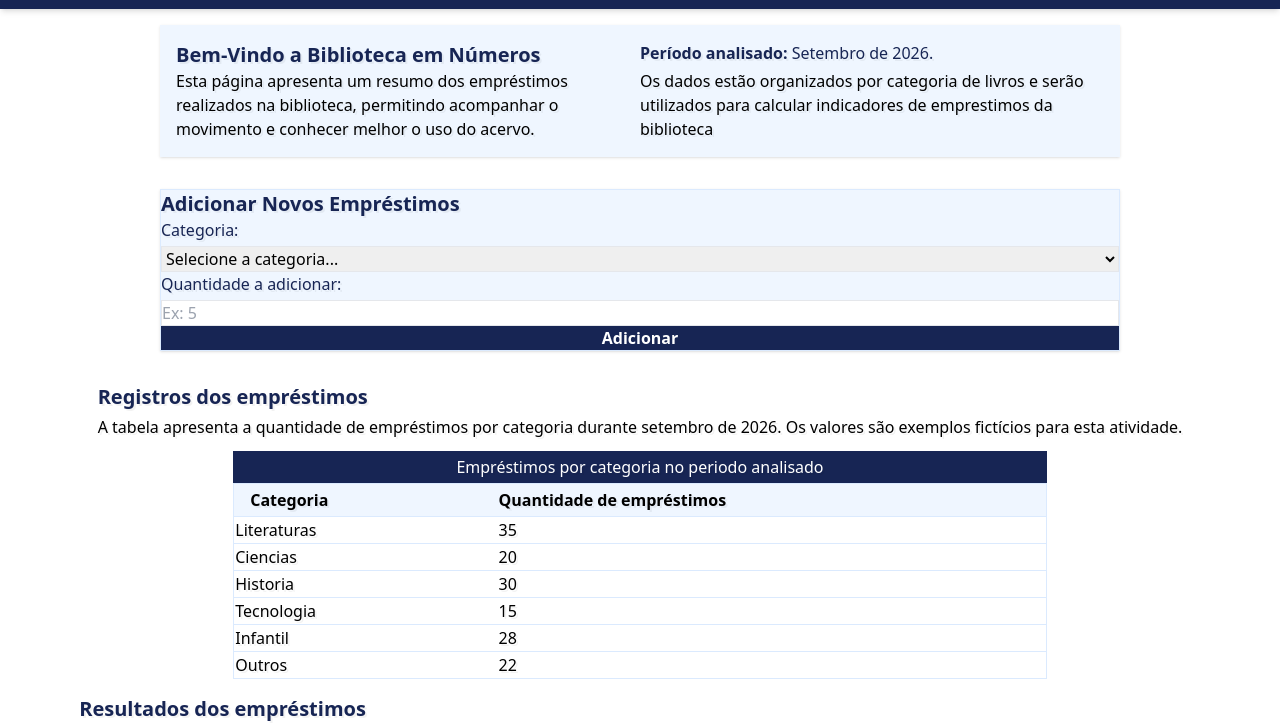
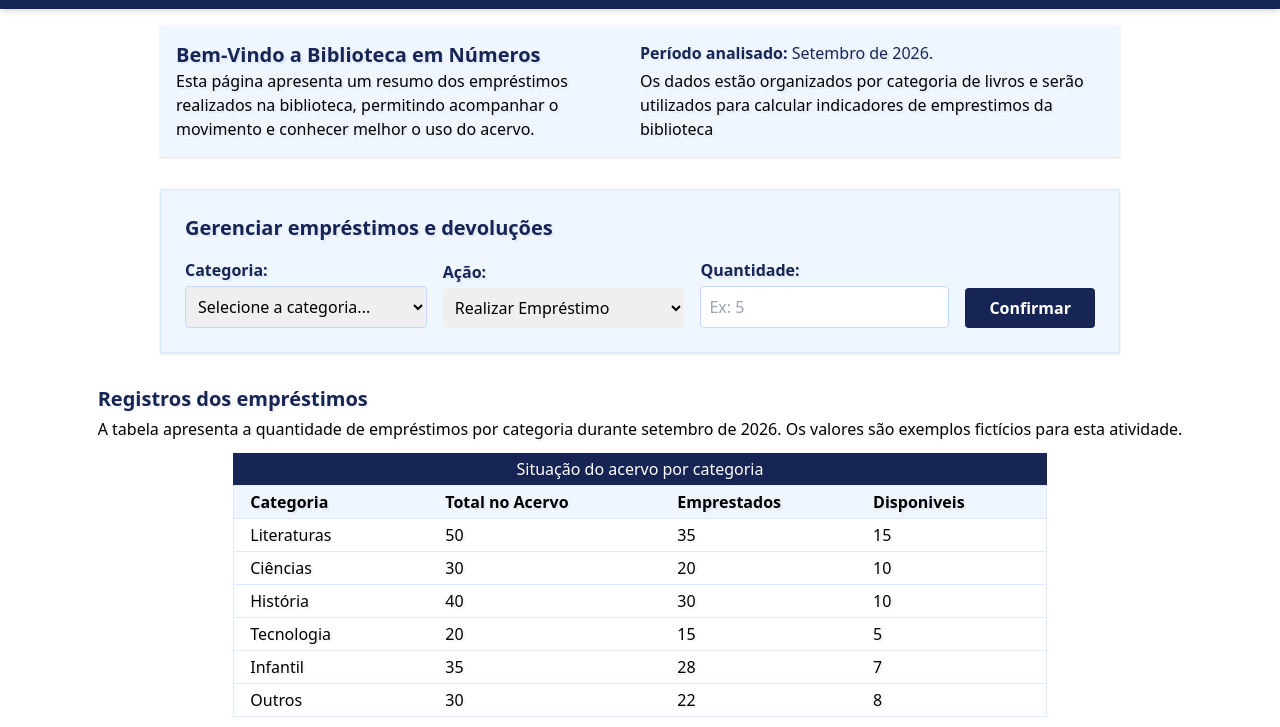
Before and after one commit to GuilhermeFontesMorais/Emprestimos-Biblioteca, a website: page src/index.html in a window 1280 px wide. Shown: the part 63-790 px from the top of the page. Drawn offline with Linux system fonts and the light colour scheme.

Commit message:
Implementa limite de acervo, controle de devoluções e alertas

```diff
--- a/src/index.html
+++ b/src/index.html
@@ -49,7 +49,9 @@
         <!-- Nova seção para Adicionar Empréstimos -->
         <section class="m-4 p-6 bg-blue-50 w-3/4 shadow justify-self-center border border-blue-100"
             id="adicionar-registros">
-            <h2 class="mb-4 text-xl text-blue-950 font-bold">Adicionar Novos Empréstimos</h2>
+            <h2 class="mb-4 text-xl text-blue-950 font-bold">Gerenciar empréstimos e devoluções</h2>
+
+            <div id="mensagem-alerta" class="hidden mb-4 p-3 rounded font-semibold text-center text-sm"></div>
 
             <form id="form-adicionar" class="flex flex-col sm:flex-row gap-4 items-end">
                 <div class="flex flex-col flex-grow w-full">
@@ -66,10 +68,17 @@
                         <option value="5">Outros</option>
                     </select>
                 </div>
+<!--adicionar devolução-->
+                <div class="flex flex-col flex-grow w-full">
+                    <label for="acao-select" class="text-blue-950 font-semibold mb-1">Ação:</label>
+                    <select id="acao-select" class="p-2 border-blue-200 rounded focus:outline-none focus:ring-blue-950" required>
+                        <option value="emprestar">Realizar Empréstimo</option>
+                        <option value="devolver">Realizar Devolução</option>
+                    </select>
+                </div>
 
                 <div class="flex flex-col flex-grow w-full">
-                    <label for="quantidade-input" class="text-blue-950 font-semibold mb-1">Quantidade a
-                        adicionar:</label>
+                    <label for="quantidade-input" class="text-blue-950 font-semibold mb-1">Quantidade:</label>
                     <input type="number" id="quantidade-input" min="1"
                         class="p-2 border border-blue-200 rounded focus:outline-none focus:ring-2 focus:ring-blue-950"
                         placeholder="Ex: 5" required>
@@ -77,7 +86,7 @@
 
                 <button type="submit"
                     class="bg-blue-950 text-white font-bold py-2 px-6 rounded hover:bg-blue-800 transition-colors w-full sm:w-auto">
-                    Adicionar
+                    Confirmar
                 </button>
             </form>
         </section>
@@ -92,41 +101,26 @@
 
             <table class="w-3/4 text-left justify-self-center mt-3 border border-blue-100">
                 <caption class="py-1 px-4 bg-blue-950 text-white">
-                    Empréstimos por categoria no periodo analisado
+                    Situação do acervo por categoria
                 </caption>
-
+<!--alteração na tabela-->
                 <thead class="bg-blue-50">
                     <tr>
                         <th class="py-1 px-4" scope="col">Categoria</th>
-                        <th scope="col">Quantidade de empréstimos</th>
+                        <th scope="col">Total no Acervo</th>
+                        <th scope="col">Emprestados</th>
+                        <th scope="col">Disponiveis</th>
                     </tr>
                 </thead>
 
                 <tbody>
-                    <tr class="border border-blue-100">
-                        <td>Literaturas</td>
-                        <td>35</td>
-                    </tr>
-                    <tr class="border border-blue-100">
-                        <td>Ciencias</td>
-                        <td>20</td>
-                    </tr>
-                    <tr class="border border-blue-100">
-                        <td>Historia</td>
-                        <td>30</td>
-                    </tr>
-                    <tr class="border border-blue-100">
-                        <td>Tecnologia</td>
-                        <td>15</td>
-                    </tr>
-                    <tr class="border border-blue-100">
-                        <td>Infantil</td>
-                        <td>28</td>
-                    </tr>
-                    <tr class="border border-blue-100">
-                        <td>Outros</td>
-                        <td>22</td>
-                    </tr>
+            <!-- Linhas mantidas no HTML para manter a estrutura inicial -->
+                    <tr class="border border-blue-100"><td class="py-1 px-4">Literaturas</td><td>0</td><td>0</td><td>0</td></tr>
+                    <tr class="border border-blue-100"><td class="py-1 px-4">Ciências</td><td>0</td><td>0</td><td>0</td></tr>
+                    <tr class="border border-blue-100"><td class="py-1 px-4">História</td><td>0</td><td>0</td><td>0</td></tr>
+                    <tr class="border border-blue-100"><td class="py-1 px-4">Tecnologia</td><td>0</td><td>0</td><td>0</td></tr>
+                    <tr class="border border-blue-100"><td class="py-1 px-4">Infantil</td><td>0</td><td>0</td><td>0</td></tr>
+                    <tr class="border border-blue-100"><td class="py-1 px-4">Outros</td><td>0</td><td>0</td><td>0</td></tr>
                 </tbody>
             </table>
         </section>
--- a/src/script.js
+++ b/src/script.js
@@ -1,30 +1,31 @@
 // 1. Variáveis de estado global
-let registrosEmprestimos = [35, 20, 30, 15, 28, 22]; // Usando let para permitir modificações, se necessário
+// Array de objetos: representa o acervo da biblioteca
+const categoriasAcervo = [
+    { nome: "Literaturas", totalExemplares: 50, emprestados: 35 },
+    { nome: "Ciências", totalExemplares: 30, emprestados: 20 },
+    { nome: "História", totalExemplares: 40, emprestados: 30 },
+    { nome: "Tecnologia", totalExemplares: 20, emprestados: 15 },
+    { nome: "Infantil", totalExemplares: 35, emprestados: 28 },
+    { nome: "Outros", totalExemplares: 30, emprestados: 22 }
+];
 const mesAnalise = "Setembro de 2026";
-const valorReferencia = 25;
+const valorReferencia = 25; //Meta de corte para saber se uma categoria teve "alto movimento"
 
 // 2. Funções de Cálculo
-function calcularTotal(valores) {
-    let soma = 0;
-    for (let valor of valores) {
-        soma += valor;
-    }
-    return soma;
+
+function calcularTotalEmprestimos(categorias) {
+    //reduce() percorre o array acumulado a propriedade 'emprestados' de cada categoria
+    return categorias.reduce((soma, cat) => soma + cat.emprestados, 0);
 }
 
 function calcularMedia(total, quantidade) {
-    if (quantidade === 0) return 0;
+    if (quantidade === 0) return 0; //Previne divisão por zero
     return total / quantidade;
 }
 
-function contarAcimaReferencia(valores, referencia) {
-    let contador = 0;
-    for (let i = 0; i < valores.length; i++) {
-        if (valores[i] > referencia) {
-            contador++;
-        }
-    }
-    return contador;
+function contarAcimaReferencia(categorias, referencia) {
+    // filter() cria uma lista contendo apenas quem atende ao citerio .length pega o total
+    return categorias.filter(cat => cat.emprestados > referencia).length;
 }
 
 function classificarMovimento(total) {
@@ -37,27 +38,54 @@ function classificarMovimento(total) {
     }
 }
 
-// 3. Funções de Atualização da Interface (DOM)
+//3. FEEDBACK VISUAL AO USUÁRIO
+function exibirMenssagem(texto, tipo) {
+    const boxAlerta = document.getElementById("mensagem-alerta");
+    if (!boxAlerta) return;
 
-// Atualiza a tabela HTML com base nos dados do array
-function atualizarTabela() {
-    const linhasTabela = document.querySelectorAll("tbody tr");
-    for (let i = 0; i < linhasTabela.length; i++) {
-        const celulaQuantidade = linhasTabela[i].querySelectorAll("td")[1];
-        celulaQuantidade.textContent = registrosEmprestimos[i];
+    boxAlerta.textContent = texto;// atualiza o texto da caixa de aviso
+    boxAlerta.classList.remove("hidden", "bg-red-100", "text-red-700", "border-red-300", "bg-green-100", "text-green-700", "border-green-300"); //Remove classes anteriores para redefinir o estilo visual
+
+    if (tipo === "erro") {
+        boxAlerta.classList.add("bg-red-100", "text-red-700", "border", "border-red-300");
+    } else {
+        boxAlerta.classList.add("bg-green-100", "text-green-700", "border", "border-green-300");
     }
+
+    setTimeout(() => {
+        boxAlerta.classList.add("hidden");
+    }, 4000);
 }
 
-// Recalcula tudo e atualiza os cards de resultados
+// 4. MANIPULAÇÃO DO DOM
+function atualizarTabela() {
+    // Captura todas as linhas (tr) presentes no corpo da tabela (tbody)
+    const linhasTabela = document.querySelectorAll("tbody tr");
+
+    //Percorre cada categoria e atualiza a linha correnspondente pelo índice
+    categoriasAcervo.forEach((categoria, index) => {
+        const celulas = linhasTabela[index].querySelectorAll("td");
+        const disponiveis = categoria.totalExemplares - categoria.emprestados;
+
+        //Atualiza o conteúdo textual de cada coluna
+        celulas[0].textContent = categoria.nome;
+        celulas[1].textContent = categoria.totalExemplares;
+        celulas[2].textContent = categoria.emprestados;
+        celulas[3].textContent = disponiveis;
+    });
+}
+
 function atualizarPainel() {
-    const totalEmprestimos = calcularTotal(registrosEmprestimos);
-    const mediaEmprestimos = calcularMedia(totalEmprestimos, registrosEmprestimos.length);
-    const quantidadeAcimaRef = contarAcimaReferencia(registrosEmprestimos, valorReferencia);
-    const classificacao = classificarMovimento(totalEmprestimos);
+    //Executa as funções de cálculo
+    const total = calcularTotalEmprestimos(categoriasAcervo);
+    const media = calcularMedia(total, categoriasAcervo.length);
+    const acimaRef = contarAcimaReferencia(categoriasAcervo, valorReferencia);
+    const classificacao = classificarMovimento(total);
 
-    document.getElementById("total-emprestimos").textContent = `${totalEmprestimos} empréstimos`;
-    document.getElementById("media-emprestimos").textContent = `${mediaEmprestimos.toFixed(1)} por categoria`;
-    document.getElementById("registros-acima").textContent = `${quantidadeAcimaRef} categorias (>${valorReferencia})`;
+    // Escreve os resultados diretamente nos elementos HTML pelo ID
+    document.getElementById("total-emprestimos").textContent = `${total} empréstimos`;
+    document.getElementById("media-emprestimos").textContent = `${media.toFixed(1)} por categoria`;
+    document.getElementById("registros-acima").textContent = `${acimaRef} categorias (>${valorReferencia})`;
 
     const elementoClassificacao = document.getElementById("classificacao-movimento");
     if (elementoClassificacao) {
@@ -65,38 +93,66 @@ function atualizarPainel() {
     }
 }
 
-// 4. Lógica de Adição de Novos Valores (Formulário)
+// 5. LÓGICA DO FORMULÁRIO
+// seleciona o formulário de adição no HTML
 const formulario = document.getElementById("form-adicionar");
 
+
 formulario.addEventListener("submit", function(evento) {
-    // Evita que a página recarregue ao clicar no botão
-    evento.preventDefault();
+    evento.preventDefault(); //previne o comportamento padrão do navegador
 
-    // Captura os valores inseridos pelo usuário
+    //captura os elementos de entrada de dados
     const selectCategoria = document.getElementById("categoria-select");
+    const selectAcao = document.getElementById("acao-select");
     const inputQuantidade = document.getElementById("quantidade-input");
 
-    // Converte os valores para números
-    const indiceCategoria = Number(selectCategoria.value); // Pega o índice (0 a 5)
+    //converte e extrai os valores selecionados
+    const indiceCategoria = Number(selectCategoria.value);
+    const acao = selectAcao.value;      //"emprestar" ou "devolver"
     const quantidadeAdicional = Number(inputQuantidade.value);
 
-    // Valida se os dados estão corretos e atualiza
-    if (!isNaN(indiceCategoria) && quantidadeAdicional > 0) {
-        // Soma a nova quantidade ao valor já existente na categoria selecionada
-        registrosEmprestimos[indiceCategoria] += quantidadeAdicional;
+    // Validação inicial: Verifica se o indice é u número válido e se a quantidade é positiva
+    if (isNaN(indiceCategoria) || quantidadeAdicional <= 0) {
+       exibirMenssagem("Por favor, preencha os campos corretamente.", "erro");
+       return; // Interrompe o processamento se houver dados inválidos-
+    }
 
-        // Atualiza a interface visualmente
-        atualizarTabela();
-        atualizarPainel();
+    const categoria = categoriasAcervo[indiceCategoria];
 
-        // Limpa os campos do formulário para a próxima inserção
-        formulario.reset();
+    // ---OPERAÇÃO DE EMPRÉSTIMO-----
+    if (acao === "emprestar") {
+        const disponiveis = categoria.totalExemplares - categoria.emprestados;
 
-        // Log para auditoria
-        console.log(`Adicionado +${quantidadeAdicional} à categoria índice ${indiceCategoria}. Novo array: [${registrosEmprestimos}]`);
+        //VALIDAÇÃO DE LIMITE: Impede o empréstimo se exceder os livros em estoque
+        if (quantidadeAdicional > disponiveis) {
+            exibirMenssagem(`Erro: Não há exemplares suficientes de "${categoria.nome}". Disponíveis: ${disponiveis}`, "erro");
+            return;
+        }
+
+        // se houver exemplares suficientes, incrementa a contagem de empréstimos
+        categoria.emprestados += quantidadeAdicional;
+        exibirMenssagem(`Sucesso! ${quantidadeAdicional} livro(s) de "${categoria.nome}" emprestado(s).`, "sucesso");
+
+    //---OPERAÇÃO DE DEVOLUÇÃO---
+    } else if (acao === "devolver") {
+        //VALIDAÇÃO DE DEVOLUÇÃO: impede devolver mias livros do que o total atualmente emprestado
+        if (quantidadeAdicional > categoria.emprestados) {
+            exibirMenssagem(`Erro: Não é possível devolver ${quantidadeAdicional} livro(s). Emprestados atualmente: ${categoria.emprestados}`, "erro");
+            return; //Aborta a operação
+        }
+
+        // Se a quantidade for válida, decrementa a contagem de empréstimos
+        categoria.emprestados -= quantidadeAdicional;
+        exibirMenssagem(`Sucesso! ${quantidadeAdicional} livro(s) de "${categoria.nome}" devolvido(s).`, "sucesso");
     }
+
+    //Sincroniza as alterações com a interface do usuário
+    atualizarTabela();
+    atualizarPainel();
+    //reseta todos os campos do fotmulário para o estado inicial
+    formulario.reset();
 });
 
-// 5. Inicialização da página (Carrega os dados iniciais na primeira vez)
+// 5. Inicialização da página
 atualizarTabela();
 atualizarPainel();
```
Also changed, not shown: src/output.css.
